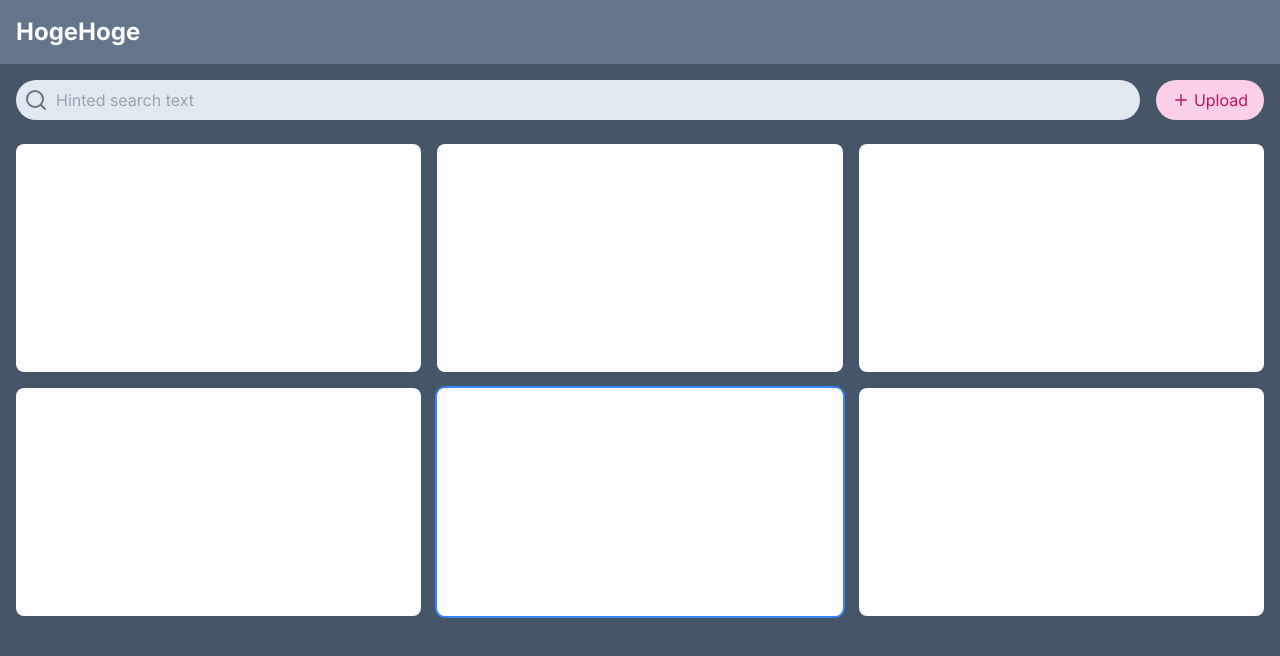
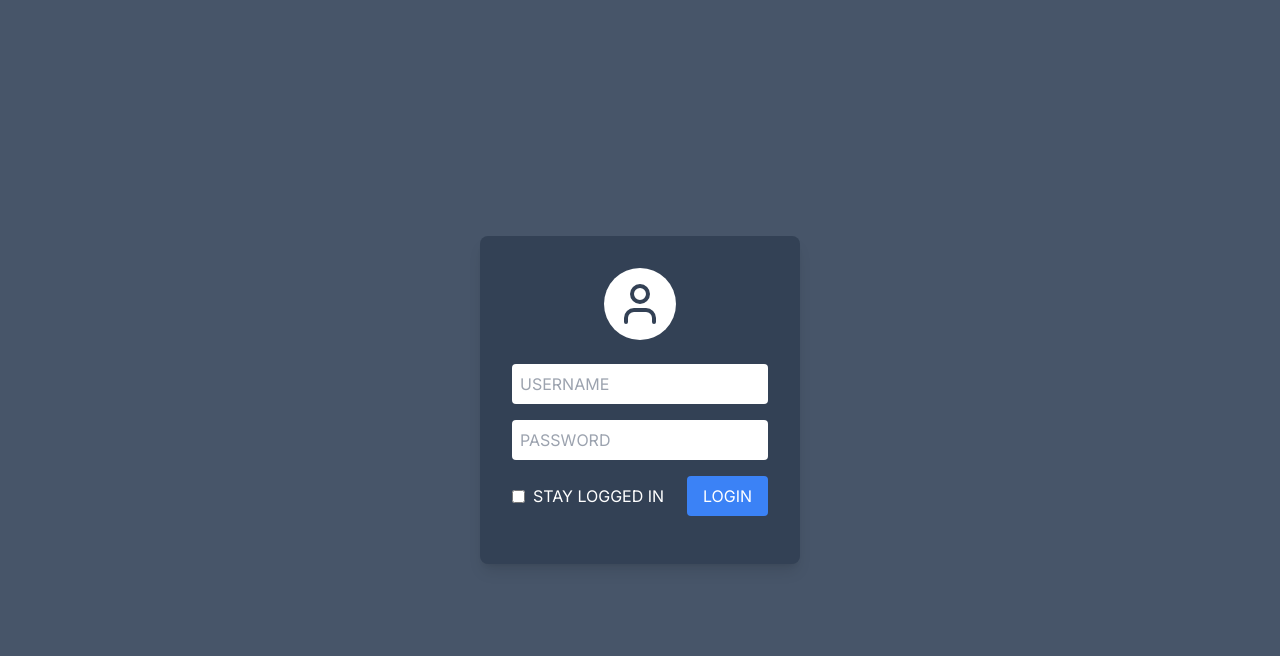
Before and after one commit to Shion1305/vod-gpt-hack, a Next.js app in the folder front/: page /login in a window 1280 px wide. Shown: the top 656 px of the page. Built offline with nearby package versions, Linux system fonts and the light colour scheme.

Commit message:
間違えてvideosのページをprしたのでログイン画面に変更

```diff
--- a/front/src/app/login/page.tsx
+++ b/front/src/app/login/page.tsx
@@ -1,39 +1,44 @@
-import { Plus, Search } from "lucide-react";
+import { User } from "lucide-react";
+import { useState } from "react";
 
-const Login = () => {
+const LoginForm = () => {
+  const [stayLoggedIn, setStayLoggedIn] = useState(false);
+
   return (
-    <div className="bg-slate-600 min-h-screen">
-      <header className="bg-slate-500 p-4">
-        <h1 className="text-white text-2xl font-bold">HogeHoge</h1>
-      </header>
-      <main className="p-4">
-        <div className="flex justify-between items-center mb-6">
-          <div className="bg-slate-200 rounded-full flex items-center p-2 flex-grow mr-4">
-            <Search className="text-gray-500 mr-2" />
+    <div className="flex items-center justify-center h-screen bg-slate-600">
+      <div className="bg-slate-700 p-8 rounded-lg shadow-lg w-80">
+        <div className="flex justify-center mb-6">
+          <div className="bg-white rounded-full p-3">
+            <User size={48} className="text-slate-700" />
+          </div>
+        </div>
+        <input
+          type="text"
+          placeholder="USERNAME"
+          className="w-full p-2 mb-4 rounded"
+        />
+        <input
+          type="password"
+          placeholder="PASSWORD"
+          className="w-full p-2 mb-4 rounded"
+        />
+        <div className="flex items-center justify-between mb-4">
+          <label className="flex items-center text-white">
             <input
-              type="text"
-              placeholder="Hinted search text"
-              className="bg-transparent outline-none flex-grow"
+              type="checkbox"
+              checked={stayLoggedIn}
+              onChange={() => setStayLoggedIn(!stayLoggedIn)}
+              className="mr-2"
             />
-          </div>
-          <button className="bg-pink-200 text-pink-700 px-4 py-2 rounded-full flex items-center">
-            <Plus className="mr-1" size={18} />
-            Upload
+            STAY LOGGED IN
+          </label>
+          <button className="bg-blue-500 text-white px-4 py-2 rounded">
+            LOGIN
           </button>
         </div>
-        <div className="grid grid-cols-3 gap-4">
-          {[...Array(6)].map((_, index) => (
-            <div
-              key={index}
-              className={`bg-white rounded-lg aspect-video ${
-                index === 4 ? "ring-2 ring-blue-500" : ""
-              }`}
-            ></div>
-          ))}
-        </div>
-      </main>
+      </div>
     </div>
   );
 };
 
-export default Login;
+export default LoginForm;
--- /dev/null
+++ b/front/src/app/videos/page.tsx
@@ -0,0 +1,39 @@
+import { Plus, Search } from "lucide-react";
+
+const HogeHogeLayout = () => {
+  return (
+    <div className="bg-slate-600 min-h-screen">
+      <header className="bg-slate-500 p-4">
+        <h1 className="text-white text-2xl font-bold">HogeHoge</h1>
+      </header>
+      <main className="p-4">
+        <div className="flex justify-between items-center mb-6">
+          <div className="bg-slate-200 rounded-full flex items-center p-2 flex-grow mr-4">
+            <Search className="text-gray-500 mr-2" />
+            <input
+              type="text"
+              placeholder="Hinted search text"
+              className="bg-transparent outline-none flex-grow"
+            />
+          </div>
+          <button className="bg-pink-200 text-pink-700 px-4 py-2 rounded-full flex items-center">
+            <Plus className="mr-1" size={18} />
+            Upload
+          </button>
+        </div>
+        <div className="grid grid-cols-3 gap-4">
+          {[...Array(6)].map((_, index) => (
+            <div
+              key={index}
+              className={`bg-white rounded-lg aspect-video ${
+                index === 4 ? "ring-2 ring-blue-500" : ""
+              }`}
+            ></div>
+          ))}
+        </div>
+      </main>
+    </div>
+  );
+};
+
+export default HogeHogeLayout;
```
